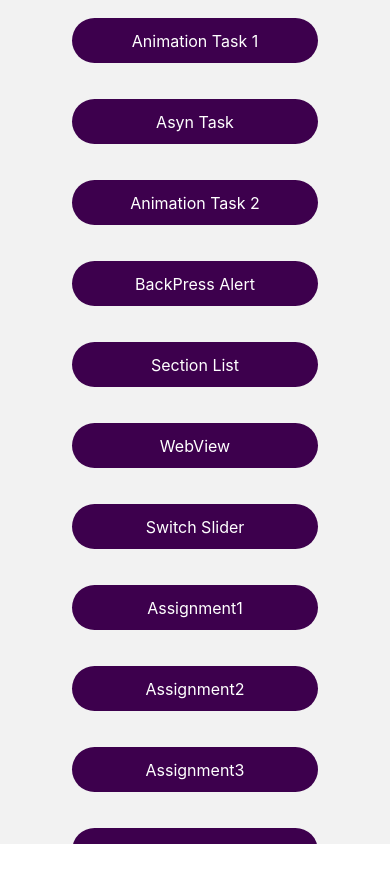
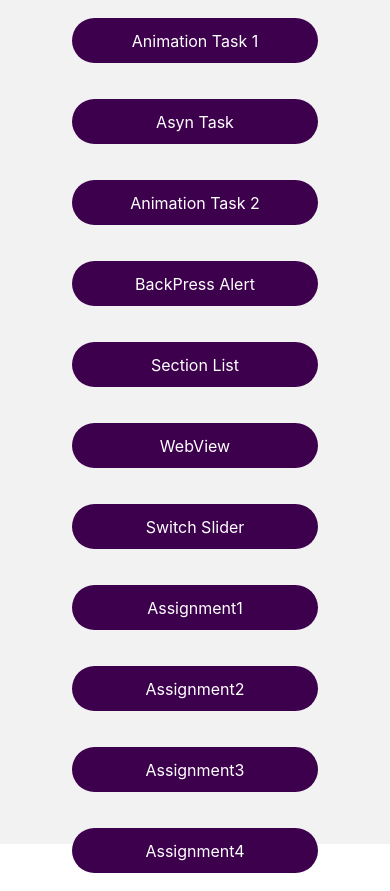
Before and after one commit to RahulKarasi/CounterApp, a React Native app: screen /Home in a window 390 px wide. Before the commit the page ends 844 px from the top, so only its background shows below. Built offline with nearby package versions, Linux system fonts and the light colour scheme.

Commit message:
readme updated

```diff
--- a/HomeScreen.js
+++ b/HomeScreen.js
@@ -4,7 +4,8 @@ import {
   StyleSheet,
   TouchableOpacity,
   ScrollView,
-  AsyncStorage
+  AsyncStorage,
+  SafeAreaView
 } from 'react-native';
 import React, {Component} from 'react';
 
@@ -14,6 +15,7 @@ export default class HomeScreen extends Component {
   render() {
     const { navigation } = this.props
     return (
+      <SafeAreaView>
       <ScrollView>
       <View style={styles.parentContainer}>
         <TouchableOpacity
@@ -86,6 +88,7 @@ export default class HomeScreen extends Component {
 
       </View>
       </ScrollView>
+      </SafeAreaView>
     );
   }
 }
--- a/src/persistanceStore/AsyncStorageSignUp.js
+++ b/src/persistanceStore/AsyncStorageSignUp.js
@@ -5,16 +5,13 @@ import {
   StyleSheet,
   AsyncStorage,
 } from 'react-native';
-import React, {useEffect} from 'react';
+import React from 'react';
 import Form from './Form';
 
 const AsyncStorageSignUp = ({navigation}) => {
 
 
-  useEffect(() => {
-    console.log('1');
-    // checkstorage();
-  }, []);
+
   return (
 
     <ImageBackground
```
